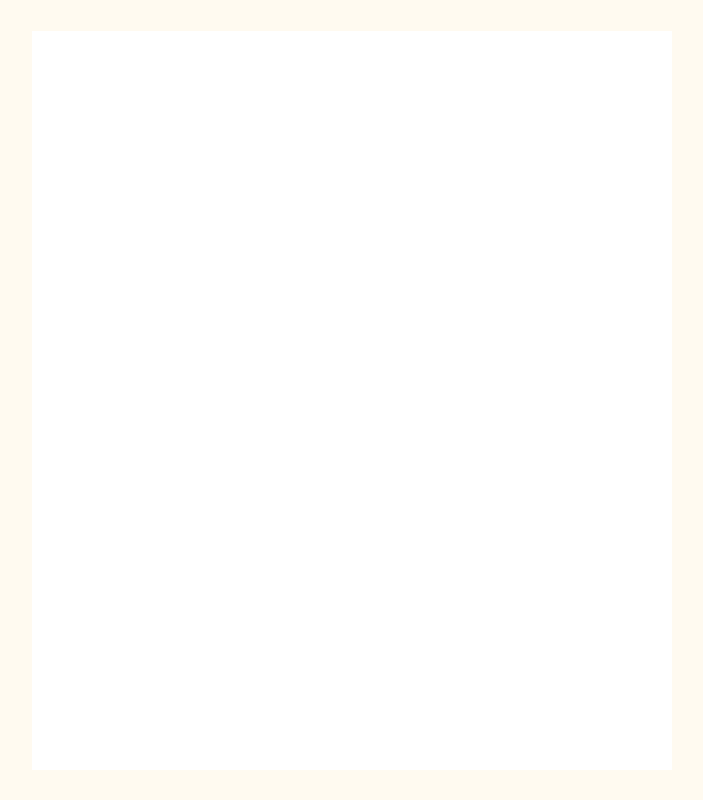
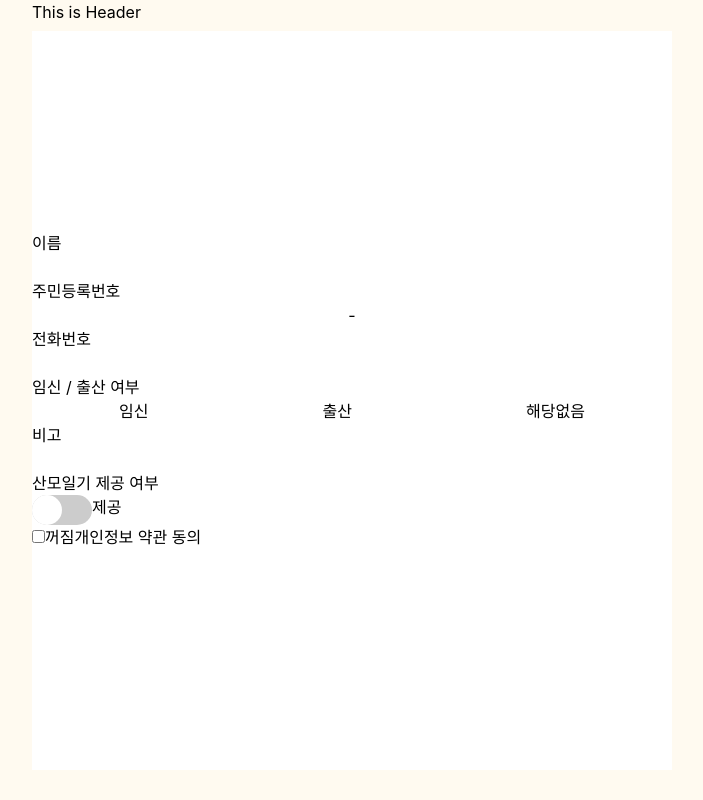
Before and after one commit to JungSwww1/MommyLetter, a React (Create React App) app in the folder client/: page /ConsultRegist in a window 1280 px wide. Before the commit this address had no page. Shown: the whole page, without its empty margins (288-991 px from the left). Built offline with nearby package versions, Linux system fonts and the light colour scheme.

Commit message:
✨Feat: Implement UserEdit page
회원 정보 수정 페이지 구현

```diff
--- a/client/src/App.tsx
+++ b/client/src/App.tsx
@@ -6,6 +6,7 @@ import LoginPage from "@/pages/LoginPage/LoginPage";
 import UserRegist from "@/pages/UserRegist/UserRegist";
 import UserProfile from "@/pages/Profile/UserProfile";
 import UserEdit from "@/pages/UserEdit/UserEdit";
+import ConsultRegist from './pages/ConsultRegist/ConsultRegist';
 function App() {
   return (
     <AppMain>
@@ -15,6 +16,7 @@ function App() {
         {/* 차후에 userId에 관한 것 추가*/}
         <Route path="/profiles/{userId}" element={<UserProfile />} />
         <Route path="/editProfiles/{userId}"  element={<UserEdit/>}/>
+        <Route path="/ConsultRegist" element={<ConsultRegist />}/>
       </Routes>
     </AppMain>
   );
--- /dev/null
+++ b/client/src/pages/ConsultRegist/ConsultRegist.tsx
@@ -0,0 +1,60 @@
+import { useState } from 'react';
+import './ToggleSwitch.css';
+const ConsultRegist = () => {
+    const [isToggled, setToggled] = useState(false);
+
+    const handleToggle = () => {
+        setToggled(!isToggled);
+    };
+
+    const [isToggled1, setToggled1] = useState(false);
+
+    // 토글 버튼 클릭 핸들러
+    const handleToggle1 = () => {
+    setToggled1(!isToggled1);
+    };
+
+    return (
+        <div>
+            {/* 아래는 헤더부분 */}
+            <nav className="fixed top-0">This is Header</nav>
+            <div className="relative top-[200px]">
+                <p>이름</p>
+                <input />
+                <p>주민등록번호</p>
+                <div className="flex justify-around">
+                    <input />
+                    <p>-</p>
+                    <input />
+                </div>
+                <p>전화번호</p>
+                <input />
+                <p>임신 / 출산 여부</p>
+                <div className="flex justify-around">
+                    <button>임신</button>
+                    <button>출산</button>
+                    <button>해당없음</button>
+                </div>
+                <p>비고</p>
+                <input/>
+                <p>산모일기 제공 여부</p>
+                <div className="flex">
+                    <div className={`toggle-switch ${isToggled ? 'toggled' : ''}`} onClick={handleToggle}>
+                    <div className="slider"></div>
+                    </div>
+                    <p>제공</p>
+                </div>
+                <div className="flex">
+                    <label>
+                        <input type="checkbox" checked={isToggled1} onChange={handleToggle1} />
+                        {isToggled1 ? '켜짐' : '꺼짐'}
+                    </label>
+                    <p>개인정보 약관 동의</p>
+                </div>
+            </div>
+            <div className="relative top-[1000px]">Test</div>
+        </div>
+    )
+}
+
+export default ConsultRegist;
--- /dev/null
+++ b/client/src/pages/ConsultRegist/ToggleSwitch.css
@@ -0,0 +1,26 @@
+.toggle-switch {
+    width: 60px;
+    height: 30px;
+    background-color: #ccc;
+    border-radius: 15px;
+    position: relative;
+    cursor: pointer;
+  }
+
+  .slider {
+    width: 30px;
+    height: 30px;
+    background-color: #fff;
+    border-radius: 50%;
+    position: absolute;
+    top: 0;
+    transition: transform 0.3s ease;
+  }
+
+  .toggle-switch.toggled {
+    background-color: #4caf50; /* 토글된 상태의 배경색 */
+  }
+
+  .toggle-switch.toggled .slider {
+    transform: translateX(30px); /* 토글된 상태에서 슬라이더를 오른쪽으로 이동 */
+  }
--- /dev/null
+++ b/client/src/pages/ConsultRegist/styles.tsx
@@ -0,0 +1 @@
+import styled from "tailwind-styled-components";
--- a/client/src/pages/UserEdit/UserEdit.tsx
+++ b/client/src/pages/UserEdit/UserEdit.tsx
@@ -1,73 +1,56 @@
 import logo from '@/assets/sample1.jpg'
 import {ProfileImg} from "@/pages/UserEdit/styles";
-import {useEffect, useState} from "react";
+import {Link} from "react-router-dom"
+
 const UserEdit = () => {
     return (
-        <div className="flex flex-col h-screen">
-            <div className="flex-col items-center bg-amber-200">
-                111
-                <div className="bg-gray-300">222</div>
+        <div className="">
+            <nav className="bg-gray-300 mt-[5%] mb-[5%]">This is header</nav>
+            <div className="bg-amber-200 mt-[10%]">
+                {/* 하단의 헤더 마진값은 추후에 조정해야 한다. */}
+
+
+                {/* Profile IMG */}
                 <div className="flex justify-center">
                     <ProfileImg
                         src={logo}
                         alt="Logo"
                     />
                 </div>
+
+                {/* Line under profile img */}
+                <svg
+                    viewBox="0 0 385 1"
+                    fill="none"
+                    xmlns="http://www.w3.org/2000/svg"
+                    preserveAspectRatio="xMidYMid meet"
+                    className='mb-[5%]'
+                    >
+                    <line x1="-4.37114e-8" y1="0.500031" x2={385} y2="0.499997" stroke="black" />
+                </svg>
+
+                {/* nickname and intro */}
+                <div className="flex mb-[2%] justify-around">
+                    <div>닉네임</div>
+                    <input type="text" className="w-[59%] ml-[35px] border-b-2 border-black"/>
+                </div>
+                <div className="flex mb-[2%] justify-around">
+                    <div>소개</div>
+                    <input type="text" className="w-[59%] ml-[50px]"/>
+                </div>
+
+                {/* password change and user withdrawal */}
+                <div className="mt-[10%]">
+                    <div className="ml-[7%] mb-[2%]">
+                        <Link to = "/passwordChange">비밀번호 변경</Link>
+                    </div>
+                    <div className="ml-[7%] mb-[2%]">
+                        <Link to ="/withdrawal">회원탈퇴</Link>
+                    </div>
+                </div>
             </div>
 
         </div>
-        // <div className="w-[850px] h-[700px] relative overflow-hidden rounded-sm bg-white border border-white/10">
-            //
-            //     <div className="w-[51px] h-10 absolute left-[21px] top-[58px] bg-[#ffa0a0]" />
-            //     <p className="absolute left-[26px] top-[69px] text-[15px] font-bold text-left text-white">LOGO</p>
-            //     <p className={`absolute left-[94px] top-[69px] text-[15px] font-bold text-left text-black`}>
-            //         회원정보 수정
-            //     </p>
-            //     <p className="absolute left-[379px] top-[69px] text-[15px] font-bold text-left text-black">
-            //         완료
-            //     </p>
-            //
-            //     <p className="absolute left-8 top-[344px] text-[15px] text-left text-black">닉네임</p>
-            //     <p className="absolute left-8 top-96 text-[15px] text-left text-black">소개</p>
-            //     <p className="absolute left-[42px] top-[499px] text-[15px] text-left text-[#0029ff]">
-            //         비밀번호 변경
-            //     </p>
-            //     <p className="absolute left-[42px] top-[534px] text-[15px] text-left text-[#0029ff]">회원탈퇴</p>
-            //
-            //     <svg
-            //         width={385}
-            //         height={1}
-            //         viewBox="0 0 385 1"
-            //         fill="none"
-            //         xmlns="http://www.w3.org/2000/svg"
-            //         className="absolute left-[21px] top-[309px]"
-            //         preserveAspectRatio="xMidYMid meet"
-            //     >
-            //         <line x1="-4.37114e-8" y1="0.500031" x2={385} y2="0.499997" stroke="black" />
-            //     </svg>
-            //     <svg
-            //         width={281}
-            //         height={1}
-            //         viewBox="0 0 281 1"
-            //         fill="none"
-            //         xmlns="http://www.w3.org/2000/svg"
-            //         className="absolute left-[115.25px] top-[368.25px]"
-            //         preserveAspectRatio="xMidYMid meet"
-            //     >
-            //         <line x1="2.18557e-8" y1="0.75" x2={281} y2="0.750025" stroke="#8C8C8C" stroke-width="0.5" />
-            //     </svg>
-            //     <svg
-            //         width={281}
-            //         height={1}
-            //         viewBox="0 0 281 1"
-            //         fill="none"
-            //         xmlns="http://www.w3.org/2000/svg"
-            //         className="absolute left-[115.25px] top-[407.25px]"
-            //         preserveAspectRatio="xMidYMid meet"
-            //     >
-            //         <line x1="2.18557e-8" y1="0.75" x2={281} y2="0.750025" stroke="#8C8C8C" stroke-width="0.5" />
-            //     </svg>
-            // </div>
     )
 }
 
--- a/client/src/pages/UserEdit/styles.tsx
+++ b/client/src/pages/UserEdit/styles.tsx
@@ -2,5 +2,23 @@ import styled from "tailwind-styled-components";
 
 export const ProfileImg = styled.img`
     w-[150px] h-[150px]
+    mb-[8%]
     rounded-full
 `
+
+// 프로필 사진 밑의 밑줄
+export const underline = styled.svg`
+  viewBox: 0 0 385 1;
+  fill: none;
+  xmlns: http://www.w3.org/2000/svg;
+  preserveAspectRatio: xMidYMid meet;
+  margin-bottom: 5%;
+
+  line {
+    x1: -4.37114e-8;
+    y1: 0.500031;
+    x2: 385;
+    y2: 0.499997;
+    stroke: black;
+  }
+`;
```
